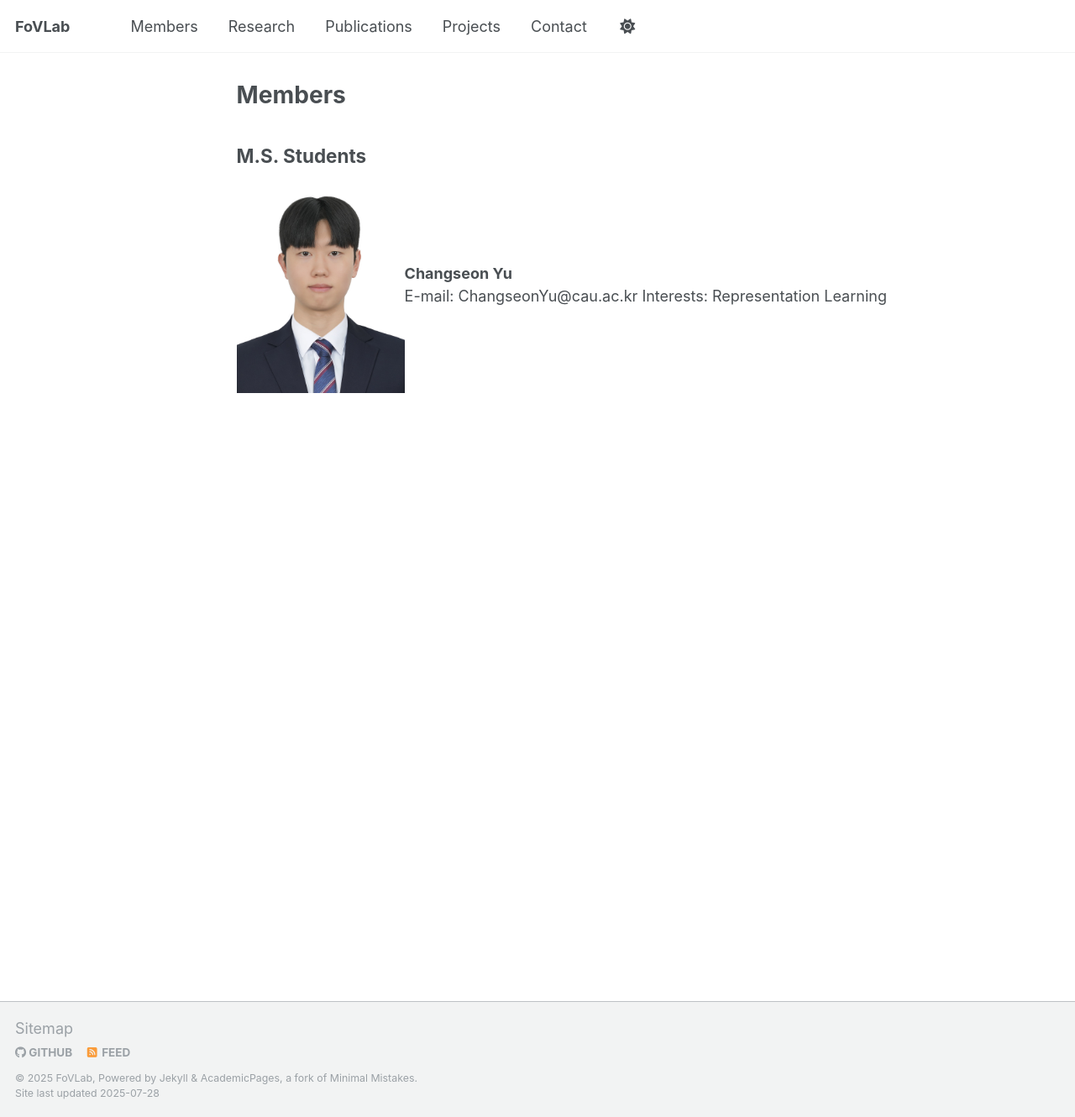
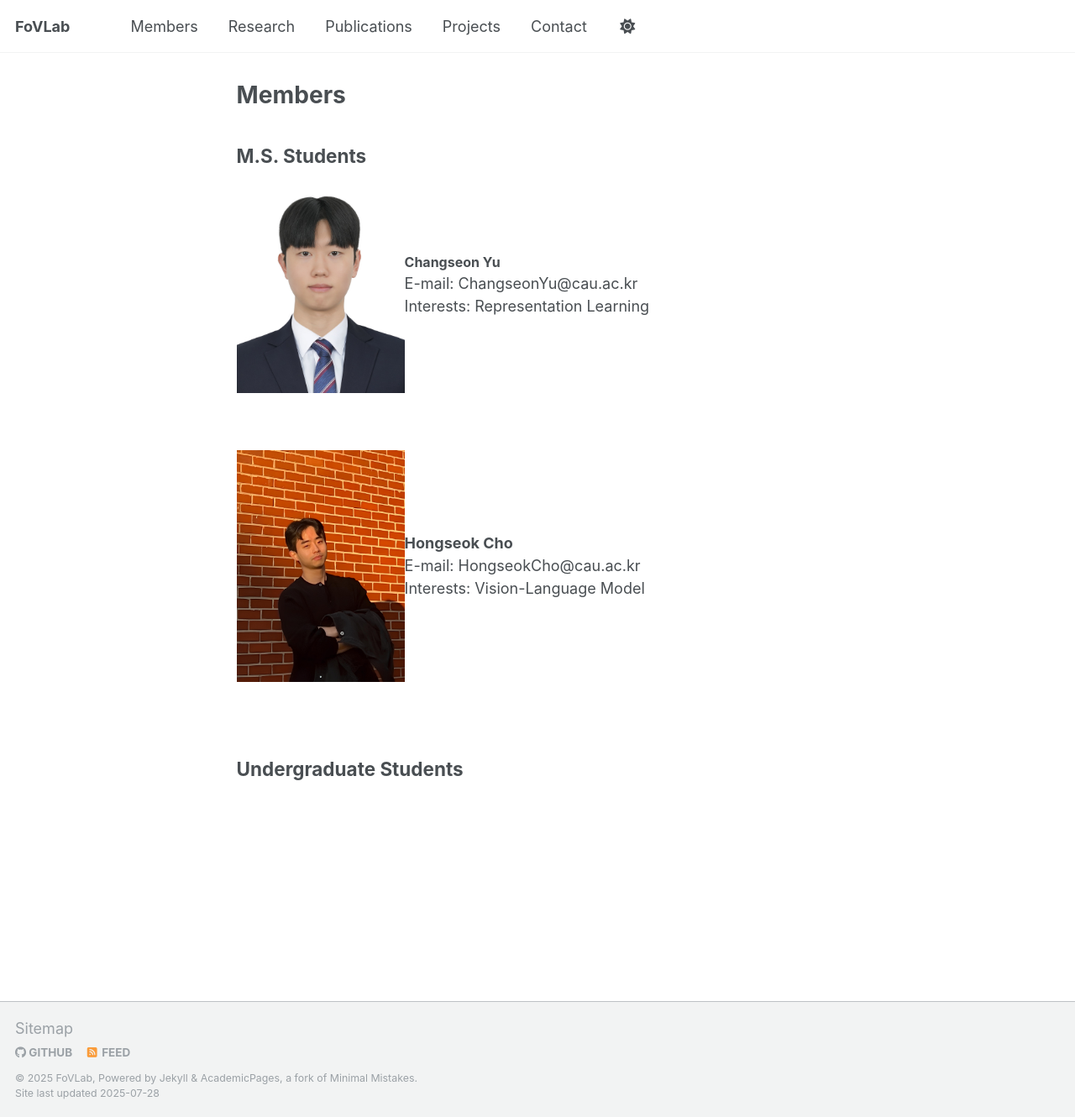
Before and after one commit to FoVLab/FoVLab.github.io, a Jekyll site: the page built from _pages/members.md, in a window 1280 px wide and 1330 px high. Shown: the whole window at 84% size. Built offline with Jekyll 4.4.1, drawn with Linux system fonts in a browser that asks for light colours; a script that is not in the unit is left out.

Commit message:
Update members.md

```diff
--- a/_pages/members.md
+++ b/_pages/members.md
@@ -13,9 +13,26 @@ M.S. Students
 
     <!-- Text Content -->
     <div class="publication-info">
-        <b>Changseon Yu</b><br>
-        E-mail: ChangseonYu@cau.ac.kr
-        Interests: Representation Learning
+        <div style="font-size: 16px; font-weight: bold;">
+            Changseon Yu<br>
+        </div>
+        E-mail: ChangseonYu@cau.ac.kr <br>
+        Interests: Representation Learning <br>
     </div>
 </div>
 <br/>
+
+<div style="display: flex; align-items: center;">
+    <img src='/images/members/HongseokCho.jpg' alt='HongseokCho' style="width: 200px; height: auto;">
+
+    <!-- Text Content -->
+    <div class="publication-info">
+        <b>Hongseok Cho</b> <br>
+        E-mail: HongseokCho@cau.ac.kr <br>
+        Interests: Vision-Language Model <br>
+    </div>
+</div>
+<br/>
+
+Undergraduate Students
+---
```
